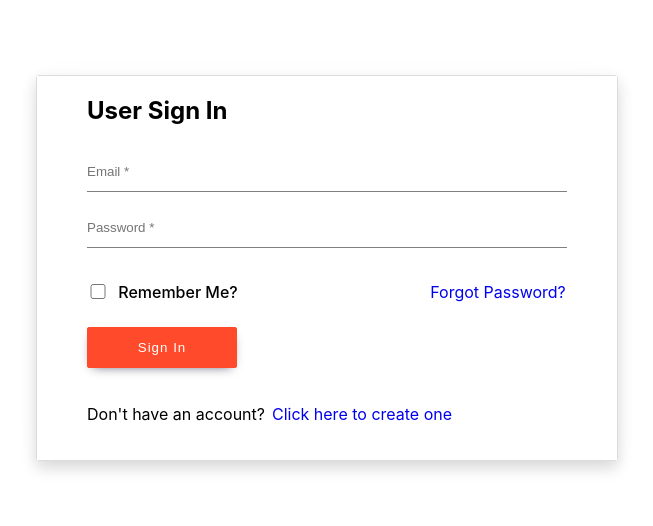
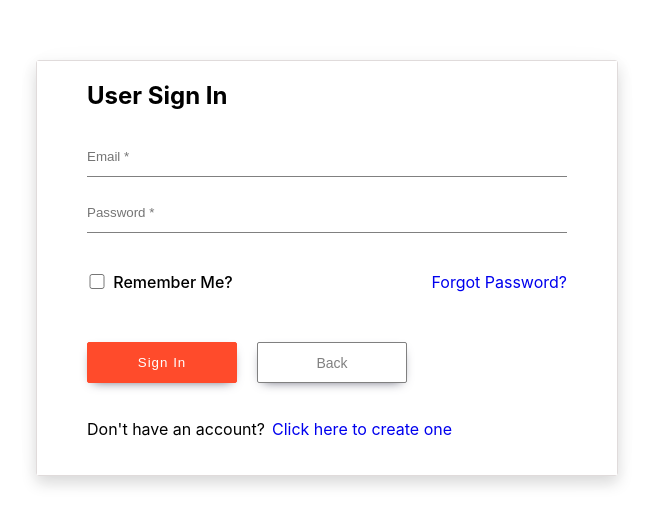
Before and after one commit to pressR2/figuresFlow, a React (Create React App) app: page /signIn in a window 1280 px wide. Shown: the part 132-658 px from the top of the page, without its empty margins (313-966 px from the left). Built offline with nearby package versions, Linux system fonts and the light colour scheme.

Commit message:
[RM-22] - add home page links

```diff
--- a/src/components/forms/auth/SignForms.css
+++ b/src/components/forms/auth/SignForms.css
@@ -11,7 +11,7 @@
     max-width: 100%;
     border: 1px solid #e0dbdb;
     border-radius: 3px;
-    box-shadow: 0 1px 35px rgba(0, 0, 0, 0.02), 0 7px 15px rgba(0, 0, 0, 0.15)
+    box-shadow: 0 1px 35px rgba(0, 0, 0, 0.02), 0 7px 15px rgba(0, 0, 0, 0.15);
 }
 
 form {
@@ -33,20 +33,39 @@ input {
 .inner-input {
     display: flex;
     flex-direction: row;
+    margin: 25px 0;
+    justify-content: space-between;
     align-items: center;
-    justify-content: center;
-    margin: 20px 0;
 }
 
 .inner-input :first-child {
     width: 20px;
     height: 15px;
-    margin-right: 10px;
 }
 
 .inner-input :nth-child(2) {
     width: 65%;
     font-weight: 500;
+}
+
+.buttons-container {
+    display: flex;
+    flex-direction: row;
+    align-items: flex-end;
+    margin-top: 20px;
+}
+
+.back-to-home {
+    border: 1px solid #808080;
+    color: #808080;
+    font-size: 14px;
+    box-shadow: 0px 4px 12px -6px rgba(66, 68, 90, 1);
+    transition: all ease 0.2s;
+    text-decoration: none;
+    padding: 11.5px 58.5px;
+    border-radius: 2px;
+    margin-left: 20px;
+    font-family: "Arial";
 }
 
 .sign-in_bt,
@@ -67,10 +86,11 @@ input {
 }
 
 .sign-in_bt:hover,
-.sign-up_bt:hover {
+.sign-up_bt:hover,
+.back-to-home:hover {
     cursor: pointer;
     transform: translateY(-2px);
-    box-shadow: 0px 10px 20px 2px rgba(0, 0, 0, 0.25);
+    box-shadow: 0px 10px 20px 2px rgba(104, 68, 68, 0.22);
 }
 
 .inner-label {
--- a/src/components/forms/auth/SignIn.tsx
+++ b/src/components/forms/auth/SignIn.tsx
@@ -23,9 +23,14 @@ const SignIn: FunctionComponent<SignInProperties> = () => {
                             Forgot Password?
                         </a>
                     </div>
-                    <button className="sign-in_bt" type="submit">
-                        Sign In
-                    </button>
+                    <div className="buttons-container">
+                        <button className="sign-in_bt" type="submit">
+                            Sign In
+                        </button>
+                        <Link to="/#" className="back-to-home">
+                            Back
+                        </Link>
+                    </div>
                     <div className="inner-label">
                         <p>Don't have an account?</p>
                         <Link to="/signUp" className="sign-in_link">
--- a/src/components/forms/auth/SignUp.tsx
+++ b/src/components/forms/auth/SignUp.tsx
@@ -21,9 +21,14 @@ const SignUp: FunctionComponent<SignUpProperties> = () => {
                     <input placeholder="Email *"></input>
                     <input placeholder="Password *"></input>
                     <input placeholder="Retype Password *"></input>
-                    <button className="sign-up_bt" type="submit">
-                        Sign Up
-                    </button>
+                    <div className="buttons-container">
+                        <button className="sign-up_bt" type="submit">
+                            Sign Up
+                        </button>
+                        <Link to="/#" className="back-to-home">
+                            Back
+                        </Link>
+                    </div>
                     <div className="inner-label">
                         <p>Already Have An Account? Then</p>
                         <Link to="/signIn" className="sign-in_link">
--- a/src/pages/Home/Home.css
+++ b/src/pages/Home/Home.css
@@ -34,7 +34,7 @@ h1 {
     text-shadow: 6px 6px 0px rgba(0,0,0,0.2);
 }
 
-.buttons-container {
+.buttons-container_home {
     z-index: 1;
     margin-top: 50px;
     text-align: center;
--- a/src/pages/Home/Home.tsx
+++ b/src/pages/Home/Home.tsx
@@ -10,7 +10,7 @@ function Home() {
                 <div className="title">
                     <h1>Craft Hobby Journal</h1>
                 </div>
-                <div className="buttons-container">
+                <div className="buttons-container_home">
                     <ul className="link-list">
                         <Link to="/signIn" className="home-page_sign-in">
                             Sign In
```
